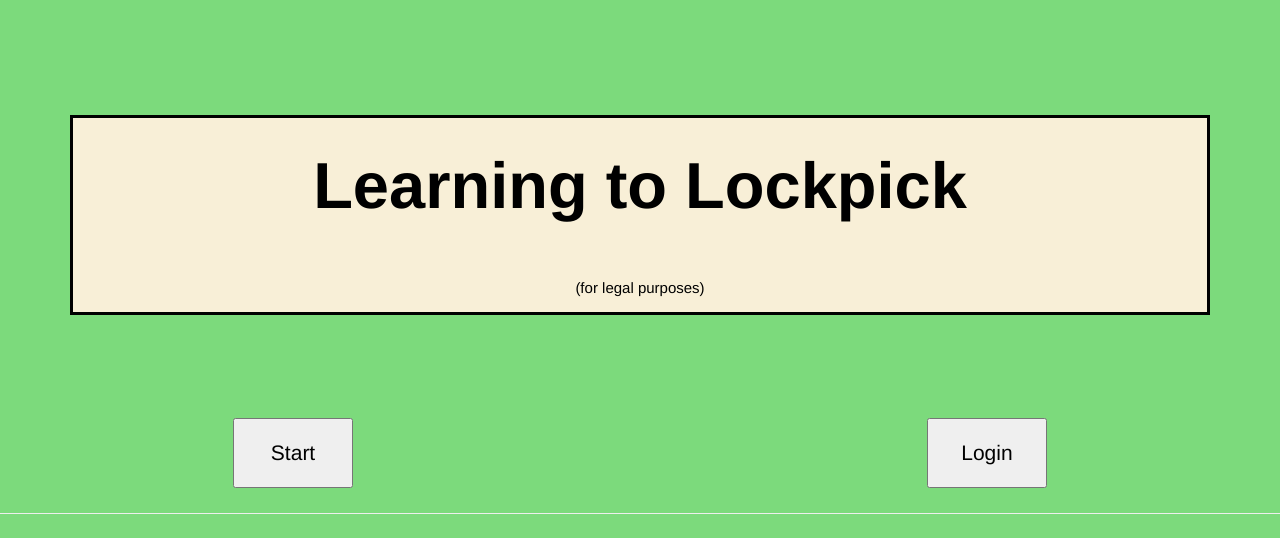
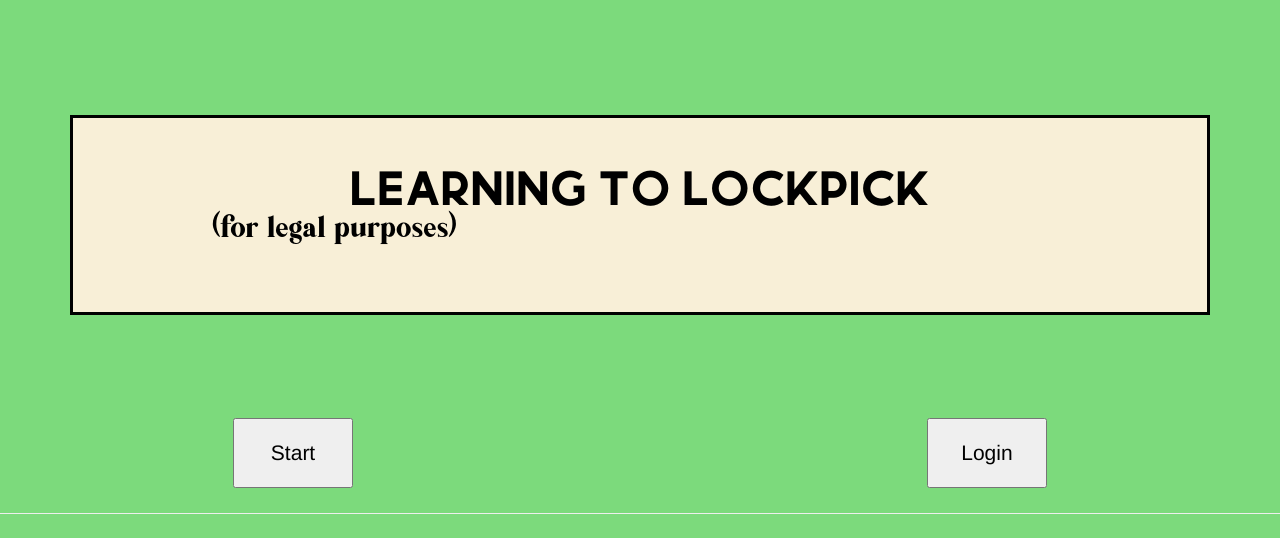
Before and after one commit to dogforpm/LockpickLearningProject, a Flask app: page / in a window 1280 px wide. Shown: the part 51-589 px from the top of the page. Run offline with Flask 2, Linux system fonts and the light colour scheme; some libraries are stand-ins or nearby versions.

Commit message:
Updated style sheet for Homepage

```diff
--- a/app/Static/styles/homepageStyleSheet.css
+++ b/app/Static/styles/homepageStyleSheet.css
@@ -1,3 +1,16 @@
+@font-face {
+    font-family: MomcakeB;
+    src: url(fonts/MomcakeBold.otf);
+    font-weight: bold;
+}
+@font-face {
+    font-family: MomcakeT;
+    src: url(fonts/MomcakeThin.otf);
+}
+@font-face {
+    font-family: Backlash;
+    src: url(fonts/Backslash.otf);
+}
 
 .Main {
     padding-top: 1%;
@@ -12,6 +25,16 @@
     position: relative;
     font-weight: bold;
     vertical-align: center;
+    font-family: MomcakeB;
+}
+
+.Legal_subtext {
+    font-size: 30px;
+    position: absolute;
+    top: 90px;
+    right: 750px;
+    font-family:Backlash;
+    vertical-align: center;
 }
 
 .Subtext {
@@ -19,6 +42,7 @@
     font-size: 15px;
     position: relative;
     vertical-align: center;
+    font-family: Backlash;
 }
 .container {
     padding-top: 8%;
--- a/app/Templates/Homepage.html
+++ b/app/Templates/Homepage.html
@@ -37,7 +37,7 @@
                 <h1 class="Welcome">
                     Learning to Lockpick
                 </h1>
-                <p class="Subtext">
+                <p class="Legal_subtext">
                     (for legal purposes)
                 </p>
 
```
Also changed, not shown: app/Static/styles/fonts/Backslash.otf (added), app/Static/styles/fonts/MomcakeBold.otf (added), app/Static/styles/fonts/MomcakeThin.otf (added).
